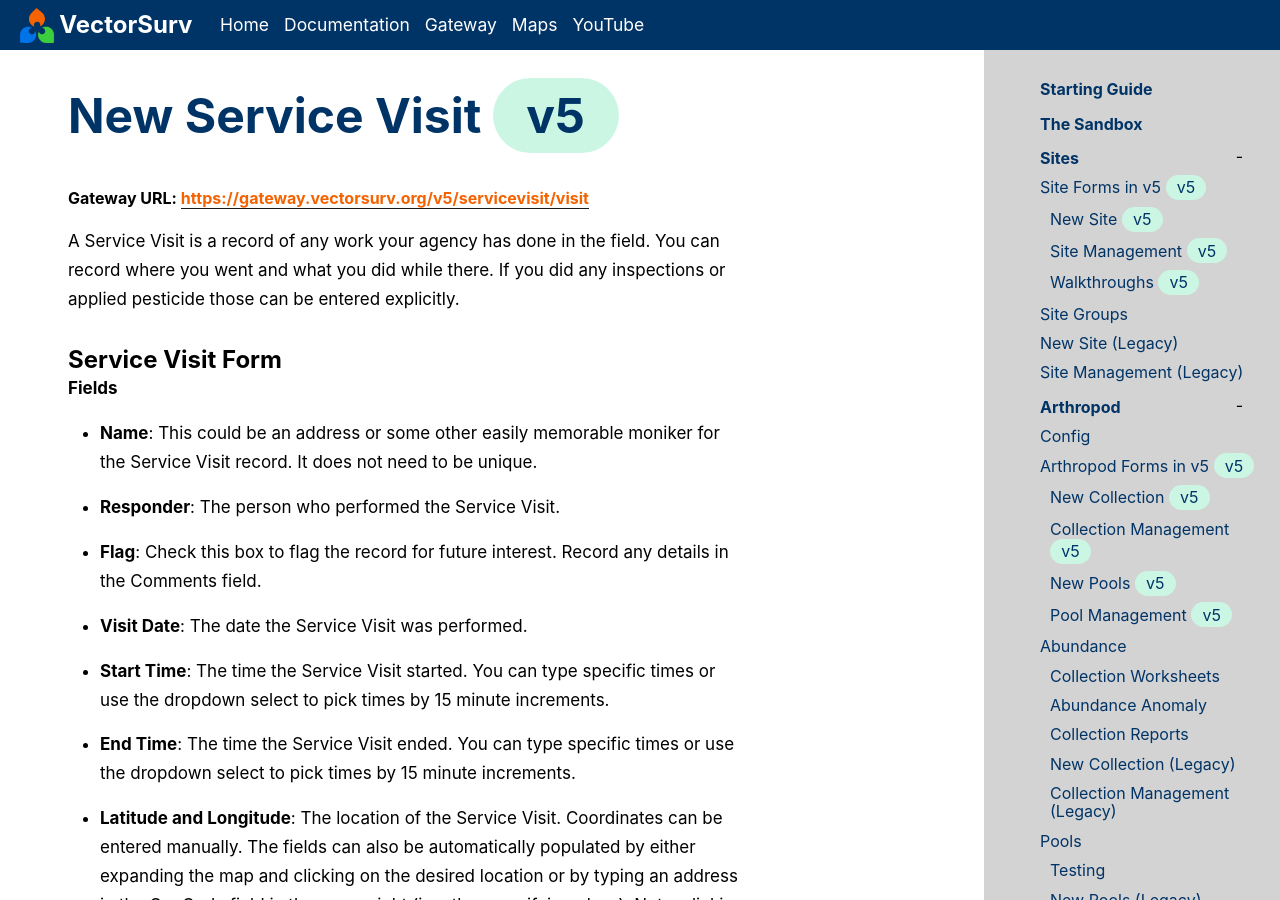
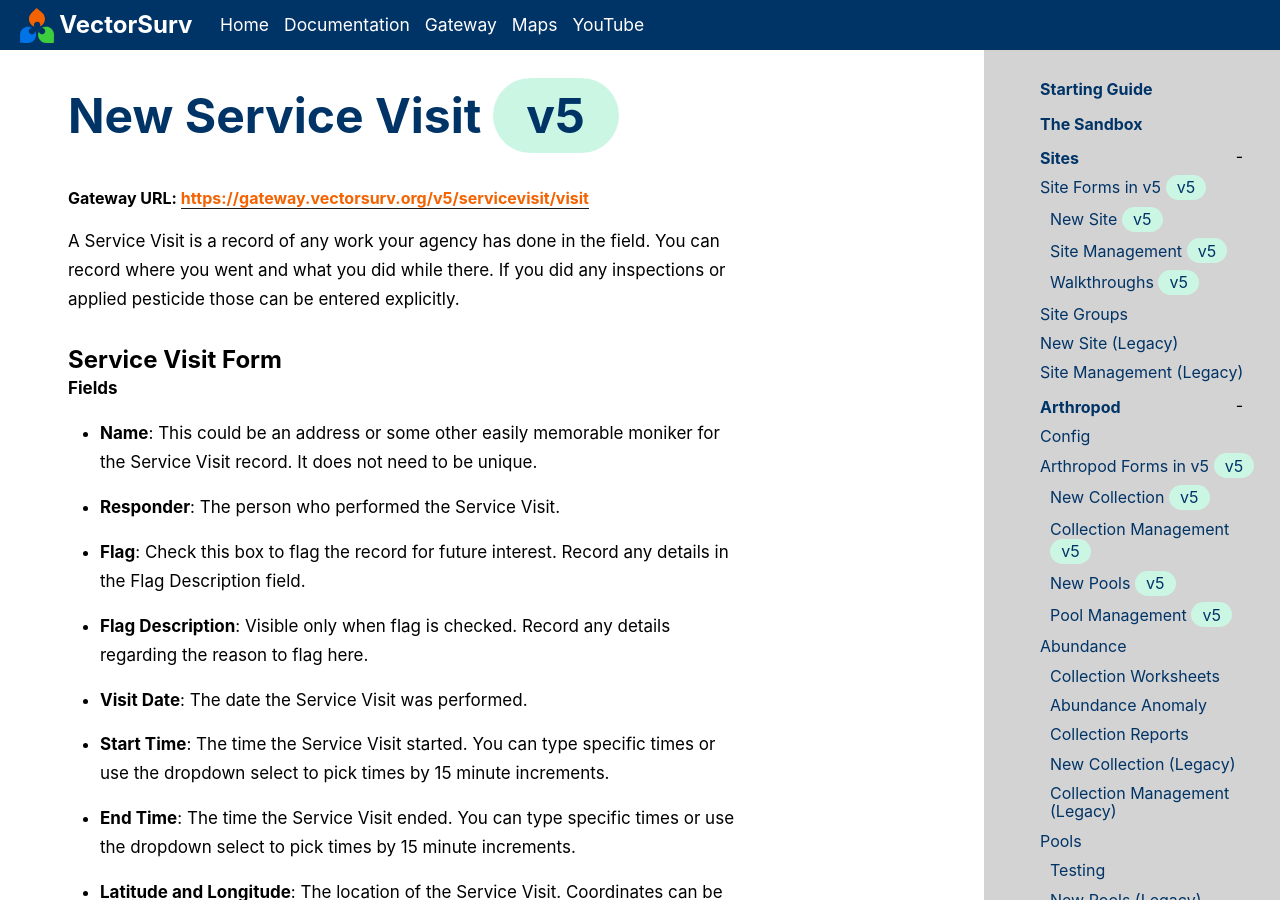
Before and after one commit to tlvaldepena/vectorsurv.org, a Jekyll site: the page built from _docs/service-visit/service-visit.md, in a window 1280 px wide and 900 px high. Built offline with Jekyll 4.4.1, drawn with Linux system fonts in a browser that asks for light colours.

Commit message:
Add flag description field to service visit docs

```diff
--- a/_docs/service-visit/service-visit.md
+++ b/_docs/service-visit/service-visit.md
@@ -14,7 +14,9 @@
 
 - **Responder**: The person who performed the Service Visit.
 
-- **Flag**: Check this box to flag the record for future interest. Record any details in the Comments field.
+- **Flag**: Check this box to flag the record for future interest. Record any details in the Flag Description field.
+
+- **Flag Description**: Visible only when flag is checked. Record any details regarding the reason to flag here.
 
 - **Visit Date**: The date the Service Visit was performed.
 
```
